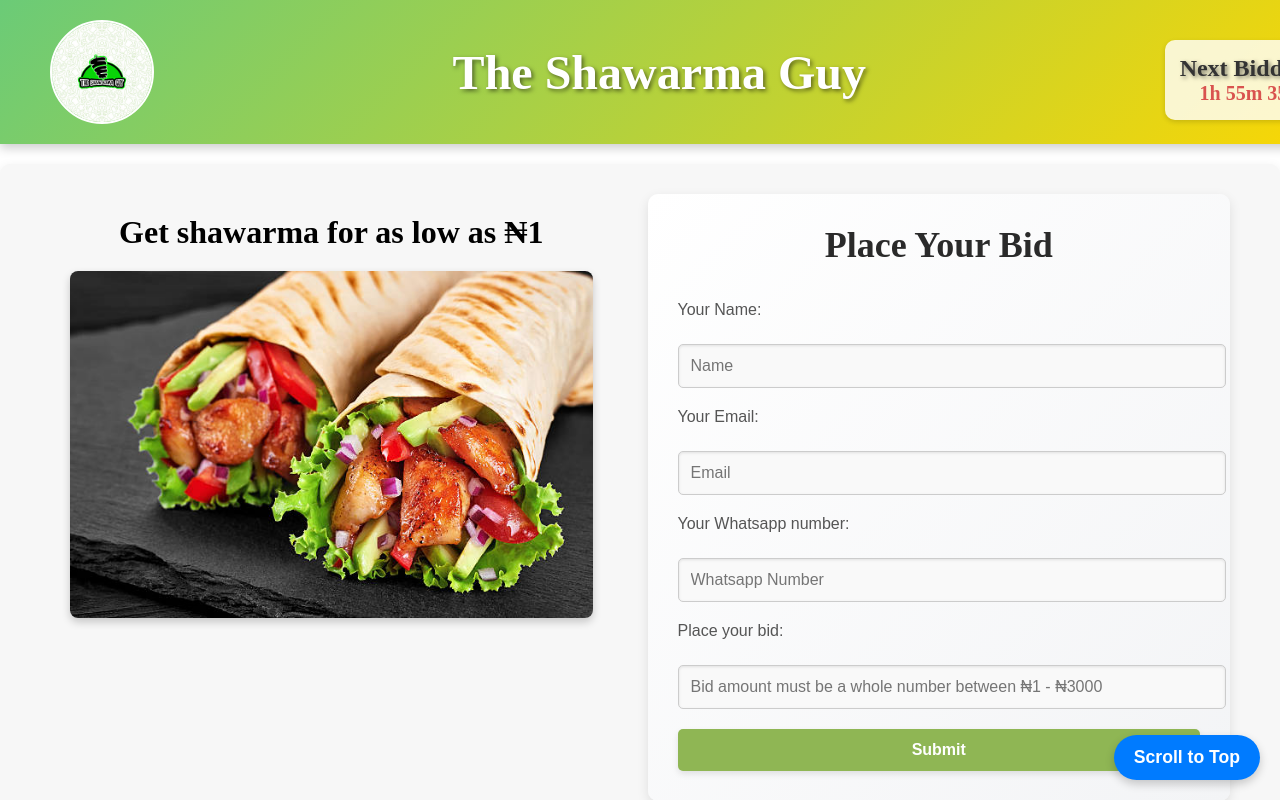
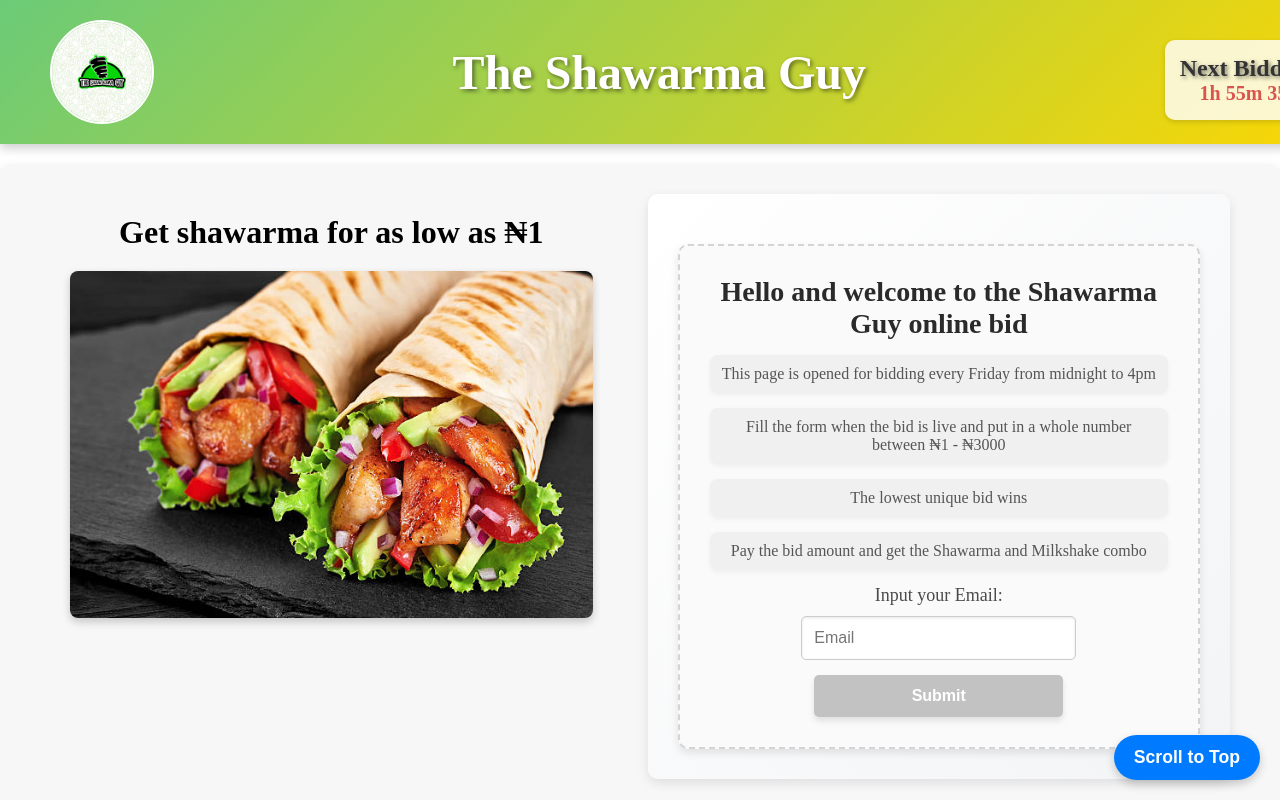
Before and after one commit to Minister-Isaac/Shawarma-Guy, a React (Vite) app: page / in a window 1280 px wide. Shown: the top 800 px of the page. Built offline with nearby package versions, Linux system fonts and the light colour scheme; no server answers.

Commit message:
next commit

```diff
--- a/src/Components/Hero/Hero.jsx
+++ b/src/Components/Hero/Hero.jsx
@@ -17,7 +17,7 @@
   const [isSubmitting, setIsSubmitting] = useState(false);
   const [error, setError] = useState(null);
   const [showComebackMessage, setShowComebackMessage] = useState(false);
-  const [manualToggle, setManualToggle] = useState(true);
+  const [manualToggle, setManualToggle] = useState(false);
   const [isBiddingOpen, setIsBiddingOpen] = useState(false);
 
   useEffect(() => {
```
